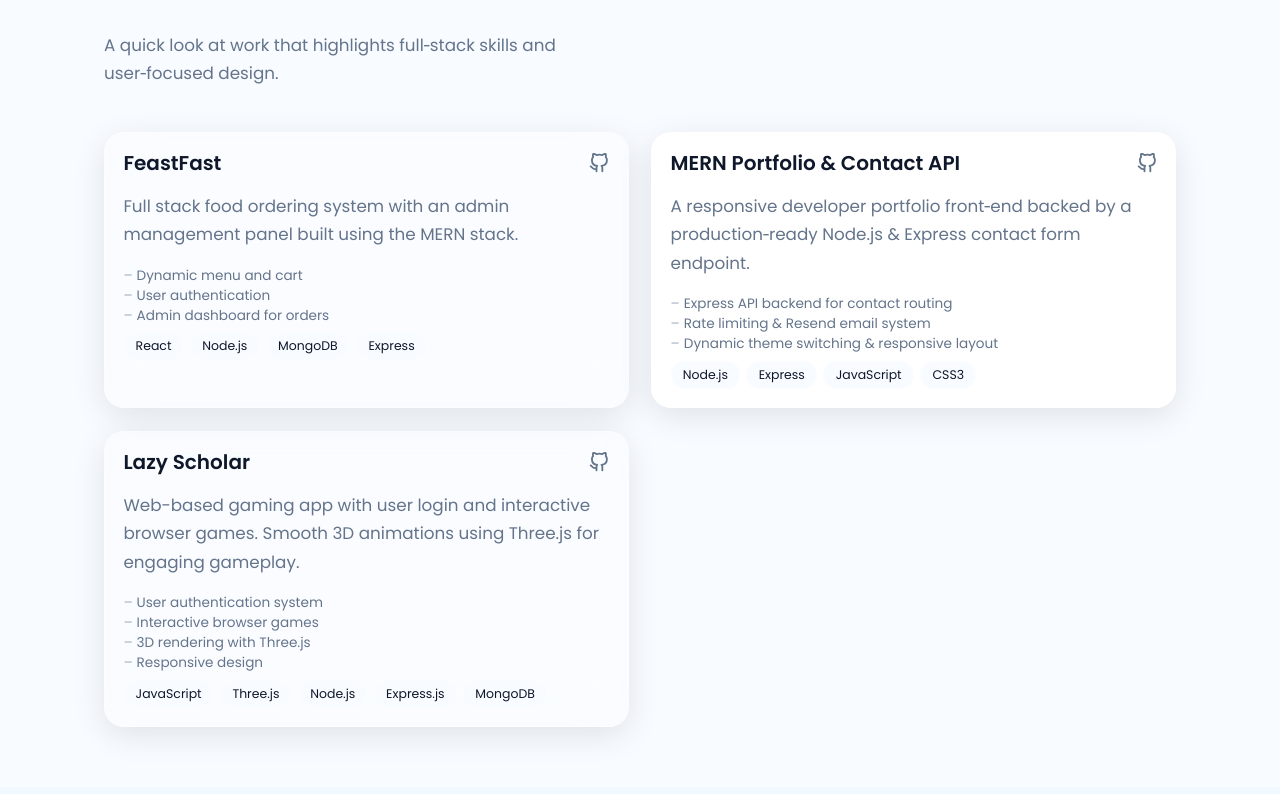
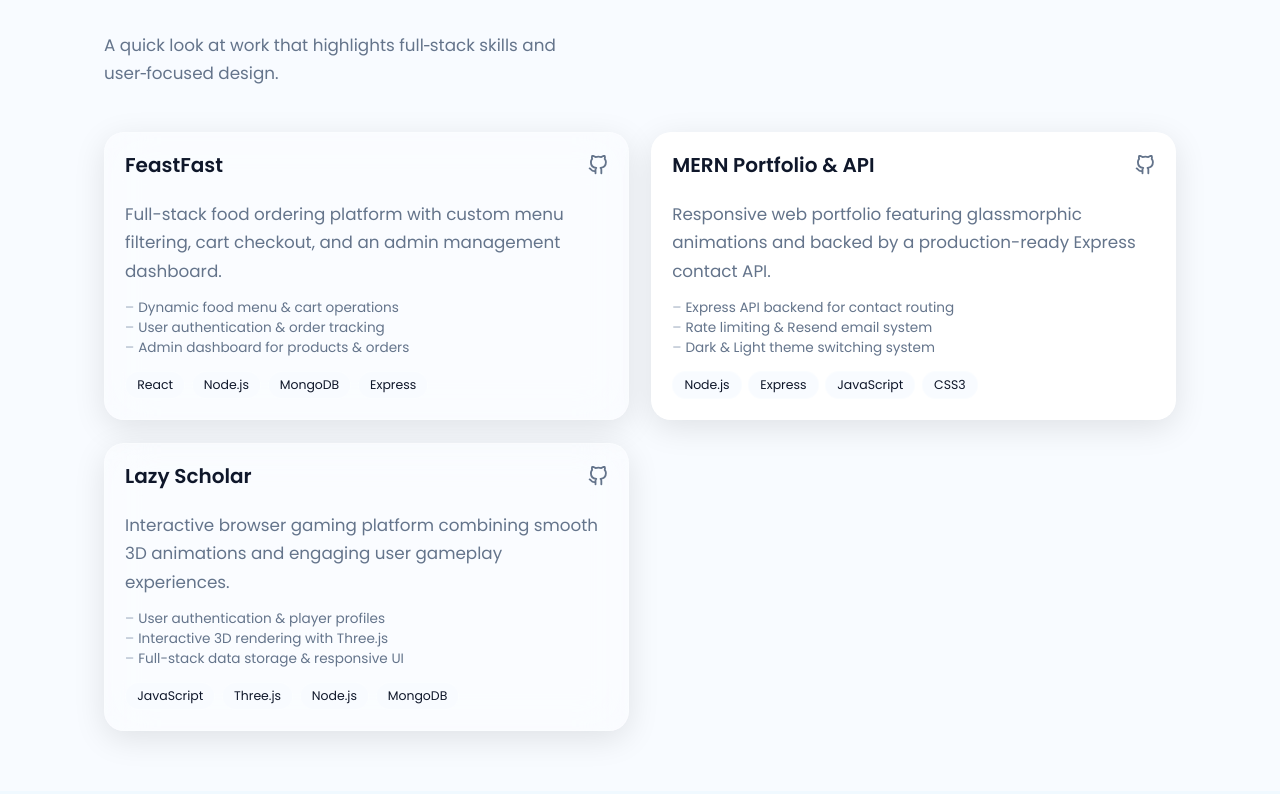
Before and after one commit to UjjawalGupta090/WebPortfolio, a plain HTML site: page index.html in a window 1280 px wide. Shown: the part 2506-3300 px from the top of the page. Drawn offline with Linux system fonts and the light colour scheme; no server answers.

Commit message:
Standardize project card info and balance card heights with flexbox

```diff
--- a/index.html
+++ b/index.html
@@ -287,12 +287,12 @@
               </a>
             </div>
             <p>
-              Full stack food ordering system with an admin management panel built using the MERN stack.
+              Full-stack food ordering platform with custom menu filtering, cart checkout, and an admin management dashboard.
             </p>
             <ul class="project-meta">
-              <li>Dynamic menu and cart</li>
-              <li>User authentication</li>
-              <li>Admin dashboard for orders</li>
+              <li>Dynamic food menu & cart operations</li>
+              <li>User authentication & order tracking</li>
+              <li>Admin dashboard for products & orders</li>
             </ul>
             <div class="project-tags">
               <span>React</span>
@@ -304,19 +304,19 @@
           <article class="project">
             <div class="project-header">
               <h3>
-                <a href="https://ujjawalguptaportfolio.onrender.com/" target="_blank" rel="noopener noreferrer" class="project-title-link stretched-link">MERN Portfolio & Contact API</a>
+                <a href="https://ujjawalguptaportfolio.onrender.com/" target="_blank" rel="noopener noreferrer" class="project-title-link stretched-link">MERN Portfolio & API</a>
               </h3>
               <a href="https://github.com/UjjawalGupta090/WebPortfolio" target="_blank" rel="noopener noreferrer" class="project-github-link" title="View Source on GitHub">
                 <svg xmlns="http://www.w3.org/2000/svg" width="20" height="20" viewBox="0 0 24 24" fill="none" stroke="currentColor" stroke-width="2" stroke-linecap="round" stroke-linejoin="round" class="github-icon"><path d="M9 19c-5 1.5-5-2.5-7-3m14 6v-3.87a3.37 3.37 0 0 0-.94-2.61c3.14-.35 6.44-1.54 6.44-7A5.44 5.44 0 0 0 20 4.77 5.07 5.07 0 0 0 19.91 1S18.73.65 16 2.48a13.38 13.38 0 0 0-7 0C6.27.65 5.09 1 5.09 1A5.07 5.07 0 0 0 5 4.77a5.44 5.44 0 0 0-1.5 3.78c0 5.42 3.3 6.61 6.44 7A3.37 3.37 0 0 0 9 18.13V22"></path></svg>
               </a>
             </div>
             <p>
-              A responsive developer portfolio front‑end backed by a production‑ready Node.js & Express contact form endpoint.
+              Responsive web portfolio featuring glassmorphic animations and backed by a production-ready Express contact API.
             </p>
             <ul class="project-meta">
               <li>Express API backend for contact routing</li>
               <li>Rate limiting & Resend email system</li>
-              <li>Dynamic theme switching & responsive layout</li>
+              <li>Dark & Light theme switching system</li>
             </ul>
             <div class="project-tags">
               <span>Node.js</span>
@@ -335,19 +335,17 @@
               </a>
             </div>
             <p>
-              Web-based gaming app with user login and interactive browser games. Smooth 3D animations using Three.js for engaging gameplay.
+              Interactive browser gaming platform combining smooth 3D animations and engaging user gameplay experiences.
             </p>
             <ul class="project-meta">
-              <li>User authentication system</li>
-              <li>Interactive browser games</li>
-              <li>3D rendering with Three.js</li>
-              <li>Responsive design</li>
+              <li>User authentication & player profiles</li>
+              <li>Interactive 3D rendering with Three.js</li>
+              <li>Full-stack data storage & responsive UI</li>
             </ul>
             <div class="project-tags">
               <span>JavaScript</span>
               <span>Three.js</span>
               <span>Node.js</span>
-              <span>Express.js</span>
               <span>MongoDB</span>
             </div>
           </article>
--- a/style.css
+++ b/style.css
@@ -799,12 +799,15 @@ h3 {
 .project {
   position: relative;
   background: var(--glass-bg-strong);
-  padding: 1.15rem 1.15rem 1.15rem;
+  padding: 1.25rem;
   border-radius: var(--radius-lg);
   border: var(--border-fine-blur);
   backdrop-filter: blur(24px);
   box-shadow: var(--glass-shadow);
   transition: transform 0.3s cubic-bezier(0.4, 0, 0.2, 1), box-shadow 0.3s cubic-bezier(0.4, 0, 0.2, 1), border-color 0.3s cubic-bezier(0.4, 0, 0.2, 1);
+  display: flex;
+  flex-direction: column;
+  height: 100%;
 }
 
 .project:nth-child(2) {
@@ -873,12 +876,13 @@ h3 {
 .project p {
   font-size: 0.9rem;
   color: var(--muted);
+  margin-bottom: 0.6rem;
 }
 
 .project-meta {
   list-style: none;
   padding-left: 0;
-  margin: 0.1rem 0 0.35rem;
+  margin: 0.2rem 0 0.8rem;
   font-size: 0.85rem;
   color: var(--muted);
 }
@@ -893,7 +897,7 @@ h3 {
   display: flex;
   flex-wrap: wrap;
   gap: 0.4rem;
-  margin-top: 0.4rem;
+  margin-top: auto;
 }
 
 .project-tags span {
```
